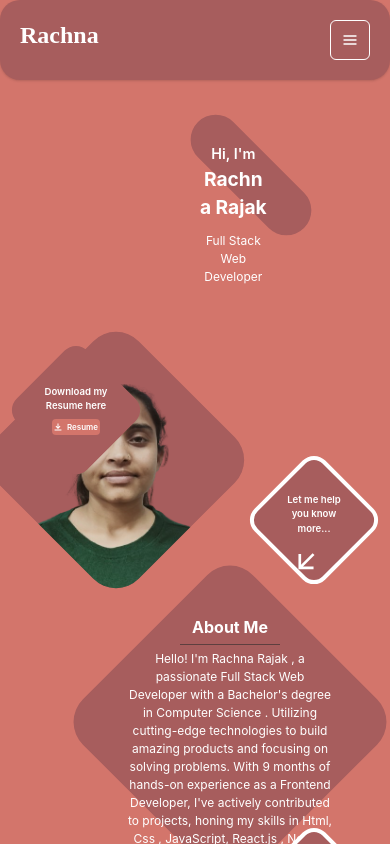
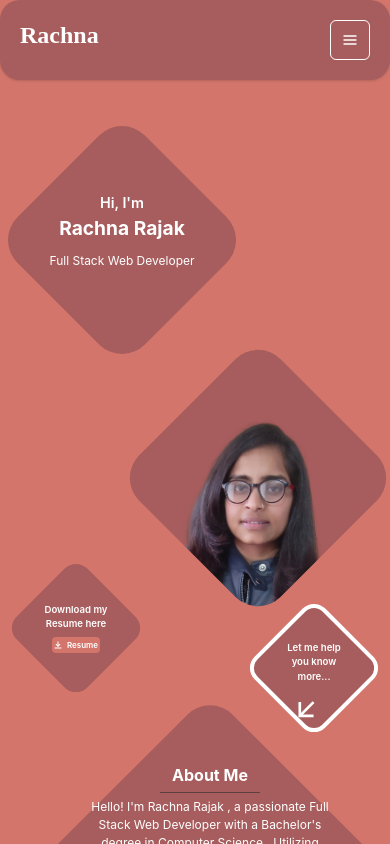
Before and after one commit to rachnarajaka040/rachnarajaka040.github.io, a React (Create React App) app: page / in a window 390 px wide. Shown: the top 844 px of the page. Built offline with nearby package versions, Linux system fonts and the light colour scheme.

Commit message:
responsive

```diff
--- a/src/components/HiIam.jsx
+++ b/src/components/HiIam.jsx
@@ -5,42 +5,31 @@ import Hi from "../hi.png";
 const HiIam = () => {
   return (
     <Container
-      id="Home"
+    id='Home'
       transform="rotate(45deg)"
       borderRadius="2em"
-      height={["50px", "200px", "200px"]}
-      width={["150px", "200px", "200px"]}
+      height={["180px","250px",'250px']}
+      width={["180px","250px",'250px']}
       bg="#A75D5D"
       color="white"
-      p="0px"
-      ml={["10em", "22em", "15em", "5em", "33em"]}
-      _hover={{ boxShadow: "5px 5px 20px #79d392" }}
+      p="30px"
+      ml={['1em','2em','5em','15em','20em']}
+      _hover={{boxShadow:'5px 5px 20px #79d392'}}
     >
       <Container
         transform="rotate(-45deg)"
-        height={["100px", "250px", "250px"]}
-        width={["100px", "250px", "250px"]}
+        height={["180px","250px",'250px']}
+        width={["180px","250px",'250px']}
       >
-        <Text
-          fontSize={[".9em", "1.2em", ""]}
-          textAlign="center"
-          fontWeight="semibold"
-        >
+
+        <Text fontSize={['.9em',"1.2em",'']} textAlign="center" fontWeight="semibold">
           Hi, I'm
         </Text>
-        <Text
-          fontSize={["1.2em", "1.8em", ""]}
-          textAlign="center"
-          fontWeight="bold"
-        >
+        <Text fontSize={['1.2em',"1.8em",'']} textAlign="center" fontWeight="bold">
           Rachna Rajak
         </Text>
 
-        <Text
-          fontSize={["xs", "lg", ""]}
-          margin="auto"
-          mt={["10px", "20px", ""]}
-        >
+        <Text fontSize={['xs','lg','']} margin="auto" mt={['10px','20px','']}>
           Full Stack Web Developer
         </Text>
       </Container>
--- a/src/components/KnowMore.jsx
+++ b/src/components/KnowMore.jsx
@@ -1,5 +1,3 @@
-
-
 import { ArrowBackIcon } from "@chakra-ui/icons";
 import { Container, Text } from "@chakra-ui/react";
 import React from "react";
@@ -15,7 +13,7 @@ const KnowMore = () => {
           bg="#A75D5D"
         p='0px'
         mr={['10px','50px','100px','200px','200px']}
-        mt={['10px','250px']}
+        mt={['-60px','-100px']}
 
       >
         <Container
--- a/src/components/MyImageCard.jsx
+++ b/src/components/MyImageCard.jsx
@@ -1,33 +1,36 @@
-import { Container } from "@chakra-ui/react";
-import React from "react";
+import {  Container } from '@chakra-ui/react';
+import React from 'react';
 import rachna from "./rachna.png";
 
 const MyImageCard = () => {
     return (
-    <Container
-      transform="rotate(45deg)"
-      borderRadius={["2em", "3em", ""]}
-      height={["200px", "300px", "300px"]}
-      width={["200px", "300px", "300px"]}
-      overflow="hidden"
+
+        <Container transform= 'rotate(45deg)'
+    borderRadius= {['2em','3em','']}
+    height= {['200px','300px','300px']}
+    width= {['200px','300px','300px']}
+    overflow='hidden'
     bg="#A75D5D"
     color="white"
-      padding="0px"
-      mt={["10em", "10em", "-0em", "-0em", "-0em"]}
-      mr={["10em", "15em", "15em", "20em", "5em"]}
-      _hover={{ boxShadow: "5px 5px 20px #79d392" }}
+    padding='0px'
+    mt={['3em','3em','0em','0em','0em']}
+    mr={['1em','5em','10em','15em','20em']}
+    _hover={{boxShadow:'5px 5px 20px #79d392'}}
     >
-      <Container
-        transform="rotate(-45deg)"
-        height={["250px", "380px", "380px"]}
-        width={["250px", "380px", "380px"]}
-        marginBottom="20px"
-        bgPos="center"
-        bgRepeat="no-repeat"
-        bgSize="contain"
+        <Container transform= 'rotate(-45deg)'
+         height= {['250px','380px','380px']}
+         width= {['250px','380px','380px']}
+         marginBottom='20px'
+         bgPos='center'
+         bgRepeat='no-repeat'
+         bgSize='contain'
          bgImage={rachna}
-        m="0px"
+
+         m='0px'
          ></Container>
+
+
+
       </Container>
     );
 };
--- a/src/components/Navbar.jsx
+++ b/src/components/Navbar.jsx
@@ -80,7 +80,7 @@ const Navbar = () => {
               m="auto"
               cursor="pointer"
               w="100px"
-              _hover={{ bg: "lightGreen", borderRadius: "10px" }}
+              _hover={{ bg: "#D3756B", borderRadius: "10px" }}
             >
               {navlink}
             </Link>
--- a/src/components/ResumeButton.jsx
+++ b/src/components/ResumeButton.jsx
@@ -6,7 +6,7 @@ const ResumeButton = () => {
 
   const onClickhandler = () => {
     return window.open(
-      "https://drive.google.com/file/d/1GC-_XMB-dVMELT5c_zvibjQ0XbLR0kVO/view?usp=drive_link",
+      "https://drive.google.com/file/d/1WXFzzXPfrCxBK-QLQkhYPOT8TJInZXo9/view?usp=share_link",
       "_blank"
     );
   };
@@ -20,7 +20,7 @@ const ResumeButton = () => {
         bg="#A75D5D"
         color="white"
         p="0px"
-        mt={['-200px','-300px']}
+        mt={['0px','-10px']}
         ml={['10px','50px','100px','200px','200px']}
         _hover={{boxShadow:'5px 5px 20px #79d392'}}
 
--- a/src/components/SummaryAboutme.jsx
+++ b/src/components/SummaryAboutme.jsx
@@ -1,12 +1,4 @@
-import {
-  Container,
-  Divider,
-  Box,
-  Icon,
-  Text,
-  Flex,
-  Link,
-} from "@chakra-ui/react";
+import { Container, Divider, Box,Icon, Text, Flex,Link } from "@chakra-ui/react";
 import React from "react";
 import { FaGithub, FaLinkedin } from "react-icons/fa";
 import { IoLocation } from "react-icons/io5";
@@ -15,99 +7,40 @@ import { MdPhone, MdEmail } from "react-icons/md";
 const SummaryAboutme = () => {
   return (
     <Container
-      id="About"
+    id='About'
       transform="rotate(45deg)"
       borderRadius="2em"
-      height={["240px", "400px"]}
-      width={["240px", "400px"]}
+      height={['280px',"450px"]}
+      width={['280px',"450px"]}
       bg="#A75D5D"
       color="white"
       p="0px"
-      mt={["2em", "0em", "2em", "0em", "0em"]}
-      mr={["1.5em", "5em", "10em", "20em", "25em"]}
-      _hover={{ boxShadow: "5px 5px 20px #79d392" }}
+      mt={['2em','0em','2em','0em','0em']}
+      mr={['1.5em','5em','10em','20em','25em']}
+      _hover={{boxShadow:'5px 5px 20px #79d392'}}
     >
       <Container
         transform="rotate(-45deg)"
-        height={["240px", "400px"]}
-        width={["240px", "400px"]}
-        py={[".8em", "2.5em"]}
+        height={['280px',"450px"]}
+        width={['280px',"450px"]}
+        py={['.8em','2.5em']}
       >
-        <Text fontSize={["1em", "1.5em"]} textAlign="center" fontWeight="bold">
+
+        <Text fontSize={['1em',"1.5em"]} textAlign="center" fontWeight="bold">
           About Me
         </Text>
-        <Divider
-          w={["100px", "200px"]}
-          m="auto"
-          my={["5px", "10px"]}
-          borderColor="brand_secondary"
-        />
+        <Divider w={['100px','200px']} m='auto' my={['5px','10px']} borderColor="brand_secondary" />
 
-        <Text fontSize={["xs", "md"]} margin="auto">
-          Hello! I'm Rachna Rajak , a passionate Full Stack Web Developer with a
-          Bachelor's degree in Computer Science . Utilizing cutting-edge
-          technologies to build amazing products and focusing on solving
-          problems. With 9 months of hands-on experience as a Frontend
-          Developer, I've actively contributed to projects, honing my skills in
-          Html, Css , JavaScript, React.js , Next.js etc. Look forward to
-          bringing innovation and expertise to your team or project.
+        <Text fontSize={['xs',"md"]} margin="auto">
+        Hello! I'm Rachna Rajak , a passionate Full Stack Web Developer with a Bachelor's degree in Computer Science . Utilizing cutting-edge technologies to build amazing products and focusing on solving problems. With 9 months of hands-on experience as a Frontend Developer, I've actively contributed to projects, honing my skills in Html, Css , JavaScript, React.js , Next.js etc. Look forward to bringing innovation and expertise to your team or project.
         </Text>
-        {/* <Box
-        fontSize={['md',"25px"]}
-        display="block"
-        margin="auto"
-        textAlign='left'
-        w='8em'
-        marginTop='10px'
-        justifyContent="center"
-      >
-        <Box fontSize='.5em'>
-          <Icon fontSize='1.2em'>
-            <IoLocation  />
-          </Icon>{" "}
-          Bhopal M.P.{" "}
-        </Box>
-        <Box fontSize='.5em'>
-          {" "}
-          <Icon fontSize='1.2em'>
-            <MdEmail  />
-          </Icon>{" "}
-          rachnarajak040@gmail.com{" "}
-        </Box>
-        <Box fontSize='.5em'>
-          <Icon  fontSize='1.2em'>
-            <MdPhone />
-          </Icon>{" "}
-          +91 7222937463
-        </Box>
-      </Box>
-        <Flex
-        fontSize={['md',"22px"]}
-        display="flex"
-        margin="auto"
-        mt='5px'
-        justify='center'
-        w='8em'
-        >
-          <Link href="https://github.com/rachnarajaka040"
-        target='_blank'>
-        <Flex fontSize='.7em'justifyContent='center'>
-          <FaGithub fontSize='1.5em'/>
-          Github
-        </Flex >
-          </Link>
-        <Divider orientation='vertical' h={['15px','20px']} mx='10px'borderColor='black' />
-          <Link href="https://www.linkedin.com/in/rachna-rajak-9b3109244/" target='_blank'
-          >
-        <Flex fontSize='.7em' justifyContent='center'    >
-          <FaLinkedin fontSize='1.5em' />
-          LinkedIn
-        </Flex>
-          </Link>
-        </Flex> */}
+
+
       </Container>
     </Container>
   );
 };
 
+
+
 export default SummaryAboutme;
```
Also changed, not shown: src/components/rachna.jpeg (deleted), src/components/rachna.png. Lines whose indentation alone changed are shown as unchanged.
